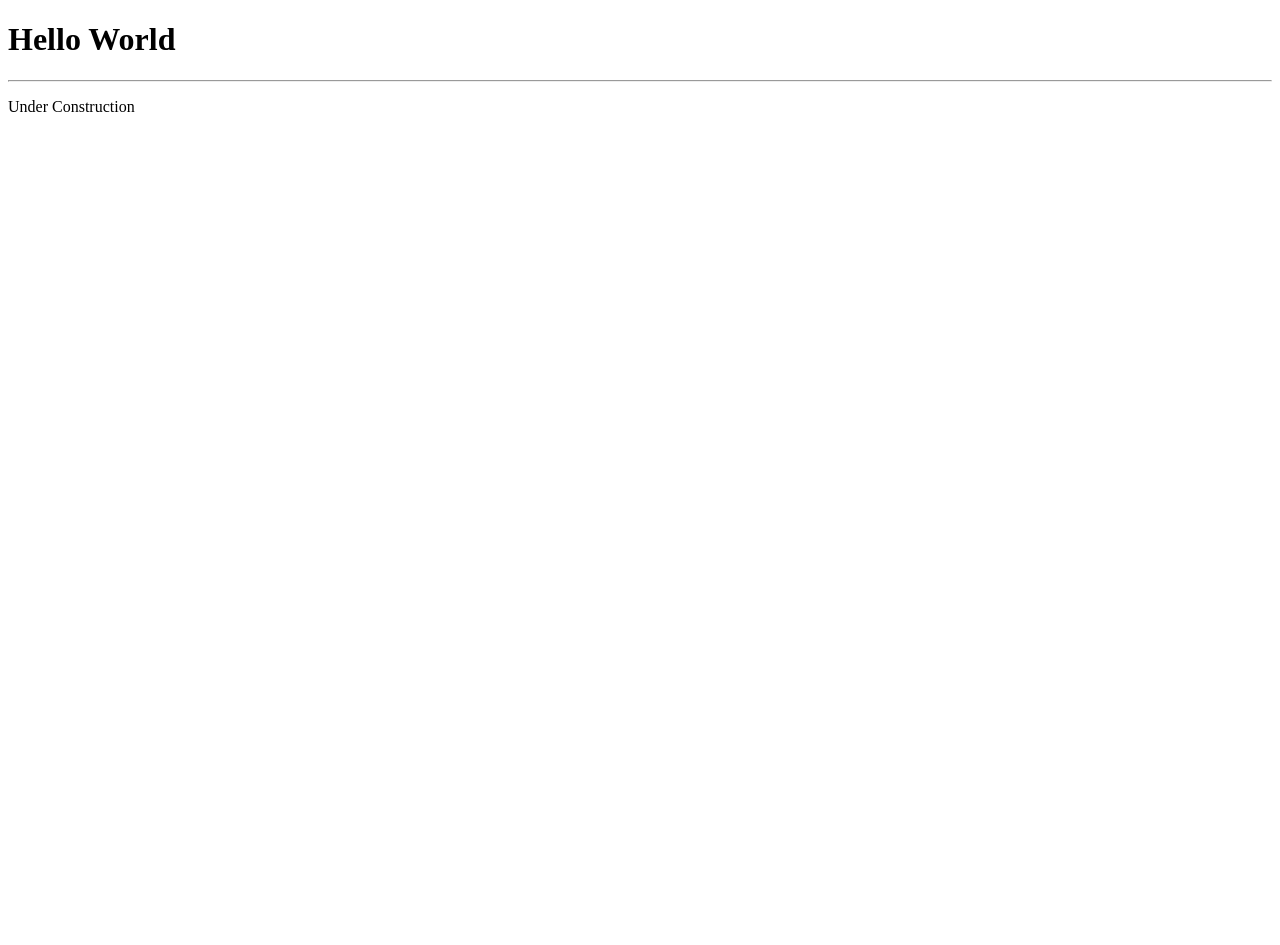
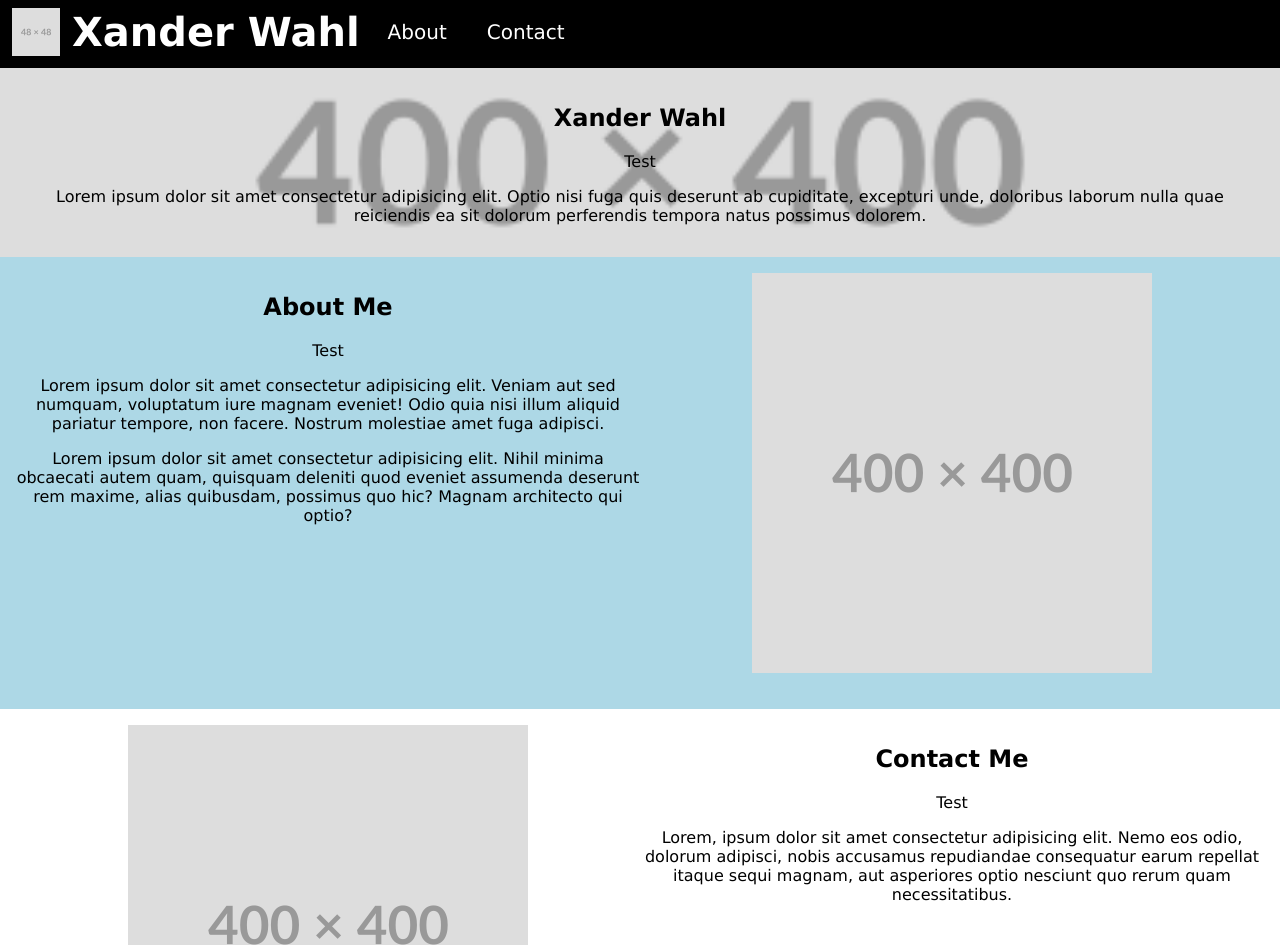
Before and after one commit to XanderWahl/XanderWahl.github.io, a plain HTML site: page index.html in a window 1280 px wide. Shown: the top 945 px of the page. Before the commit the page ends 800 px from the top, so only its background shows below. Drawn offline with Linux system fonts and the light colour scheme.

Commit message:
Add files via upload
This took too long

```diff
--- /dev/null
+++ b/etc/style.css
@@ -0,0 +1,101 @@
+* {
+    box-sizing: border-box;
+}
+
+body {
+    font-family: Verdana, Geneva, Tahoma, sans-serif;
+    margin: 0;
+    padding: 0;
+    text-align: center;
+}
+
+.head, .foot {
+    background-color: black;
+    color: white;
+    display: flex;
+    flex-direction: row;
+    align-content: center;
+    padding: 8px;
+}
+
+/* I'm learning that I don't understand flex at all */
+
+.head {
+    position: fixed;
+    top: 0;
+    left: 0;
+    width: 100%;
+    justify-content: flex-start;
+}
+
+.head h1 {
+    margin: 0px 4px;
+    line-height: 48px;
+    font-size: 40px;
+}
+
+.head div {
+    margin: 0px 4px;
+}
+
+.foot {
+    justify-content: flex-end;
+    clear: both;
+}
+
+.foot img {
+    padding: 0px 8px;
+}
+
+.even {
+    background-color: white;
+    padding: 16px;
+}
+
+.odd {
+    background-color: lightblue;
+    padding: 16px;
+}
+
+.row-clear {
+    clear: both;
+}
+
+.column {
+    width: 50%;
+    float: left;
+    padding-bottom: 16px;
+}
+
+@media screen and (max-width: 600px) {
+    .column {
+        width: 100%;
+    }
+}
+
+.button {
+    background-color: inherit;
+    border-radius: 4px;
+    color: White;
+    height: 48px;
+    cursor: pointer;
+    text-align: center;
+    vertical-align: middle;
+    line-height: 48px;
+    font-size: 20px;
+    transition-duration: 0.4s;
+}
+
+.button p {
+    margin: 0px 16px;
+}
+
+.button:hover {
+    background-color: lightblue;
+    color: black;
+}
+
+a {
+    text-decoration: none;
+    color: inherit;
+}
--- a/index.html
+++ b/index.html
@@ -1,17 +1,76 @@
 <!DOCTYPE html>
 
 <html>
+
 <head>
-    <title>Under Construction</title>
+    <link rel="stylesheet" href="etc/style.css">
+    <link rel="icon" href="images/hold_icon.png">
+    <title>TEST - WIRE</title>
 </head>
 
 <body>
-    <h1>Hello World</h1>
+    <div class="head">
+        <div><img src="images/hold_logo.png"></div>
 
-    <hr />
+        <a href="#C1"><div><h1>Xander Wahl</h1></div></a>
 
-    <p>Under Construction</p>
+        <a href="#C2"><div class="button"><p>About</p></div></a>
+        <a href="#C3"><div class="button"><p>Contact</p></div></a>
+    </div>
+    <div class="foot" id="C1">
+        <div><img src="images/hold_logo.png"></div>
+    </div>
+    <!-- Cludgy solution - Figure out how to correct this -->
 
+    <!-- Home Section -->
+    <div class="even" style="background: url(images/hold_square.png) no-repeat center; background-size: cover;">
+        <!-- WHYYYYYYYYYYYY -->
+        <div id="C2">
+           <h2>Xander Wahl</h2>
+            <p>Test</p>
+            <p>Lorem ipsum dolor sit amet consectetur adipisicing elit. Optio nisi fuga quis deserunt ab cupiditate, excepturi unde, doloribus laborum nulla quae reiciendis ea sit dolorum perferendis tempora natus possimus dolorem.</p>
+        </div>
+    </div>
+
+    <!-- About Section -->
+    <div class="odd">
+        <div class="column">
+           <h2>About Me</h2>
+            <p>Test</p>
+
+            <p>Lorem ipsum dolor sit amet consectetur adipisicing elit. Veniam aut sed numquam, voluptatum iure magnam eveniet! Odio quia nisi illum aliquid pariatur tempore, non facere. Nostrum molestiae amet fuga adipisci.</p>
+            <p>Lorem ipsum dolor sit amet consectetur adipisicing elit. Nihil minima obcaecati autem quam, quisquam deleniti quod eveniet assumenda deserunt rem maxime, alias quibusdam, possimus quo hic? Magnam architecto qui optio?</p>
+        </div>
+
+        <div class="column">
+            <img src="images/hold_square.png">
+        </div>
+
+        <div class="row-clear"></div>
+    </div>
+
+    <!-- Contact Section -->
+    <div class="even"  id="C3">
+        <div class="column">
+            <img src="images/hold_square.png">
+        </div>
+
+        <div class="column">
+           <h2>Contact Me</h2>
+            <p>Test</p>
+
+            <p>Lorem, ipsum dolor sit amet consectetur adipisicing elit. Nemo eos odio, dolorum adipisci, nobis accusamus repudiandae consequatur earum repellat itaque sequi magnam, aut asperiores optio nesciunt quo rerum quam necessitatibus.</p>
+        </div>
+
+        <div class="row-clear"></div>
+    </div>
+
+    <div class="foot">
+        <a href="#"><img src="images/face_icon.png"></a>
+        <a href="#"><img src="images/insta_icon.png"></a>
+        <a href="#"><img src="images/X_icon.png"></a>
+        <a href="#"><img src="images/git_icon.png"></a>
+    </div>
 </body>
 
 </html>
```
Also changed, not shown: etc/script.js (added), images/X_icon.png (added), images/face_icon.png (added), images/git_icon.png (added), images/hold_icon.png (added), images/hold_logo.png (added), images/hold_square.png (added), images/insta_icon.png (added).
